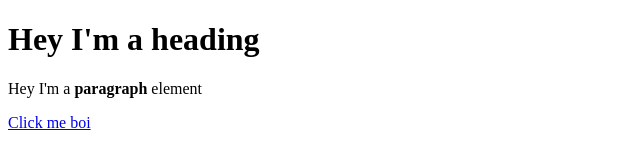
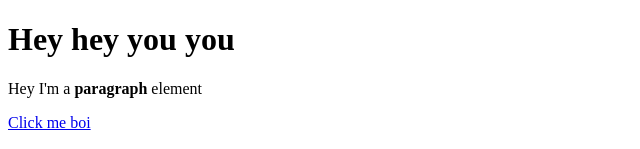
Before and after one commit to daikonnnnn/cartoon-hero, a plain HTML site: page test.html in a window 1280 px wide. Shown: the top 149 px of the page, without its empty margins (0-640 px from the left). Drawn offline with Linux system fonts and the light colour scheme.

Commit message:
Update test.html

```diff
--- a/test.html
+++ b/test.html
@@ -4,7 +4,7 @@
 	<title>Test page</title>
 </head>
 <body>
-<h1>Hey I'm a heading</h1>
+<h1>Hey hey you you</h1>
 <p>Hey I'm a <b>paragraph</b> element</p>
 <a href="https://google.com" target="_blank" title="potato chip">Click me boi</a>
 <p>My name is:<br>
```
